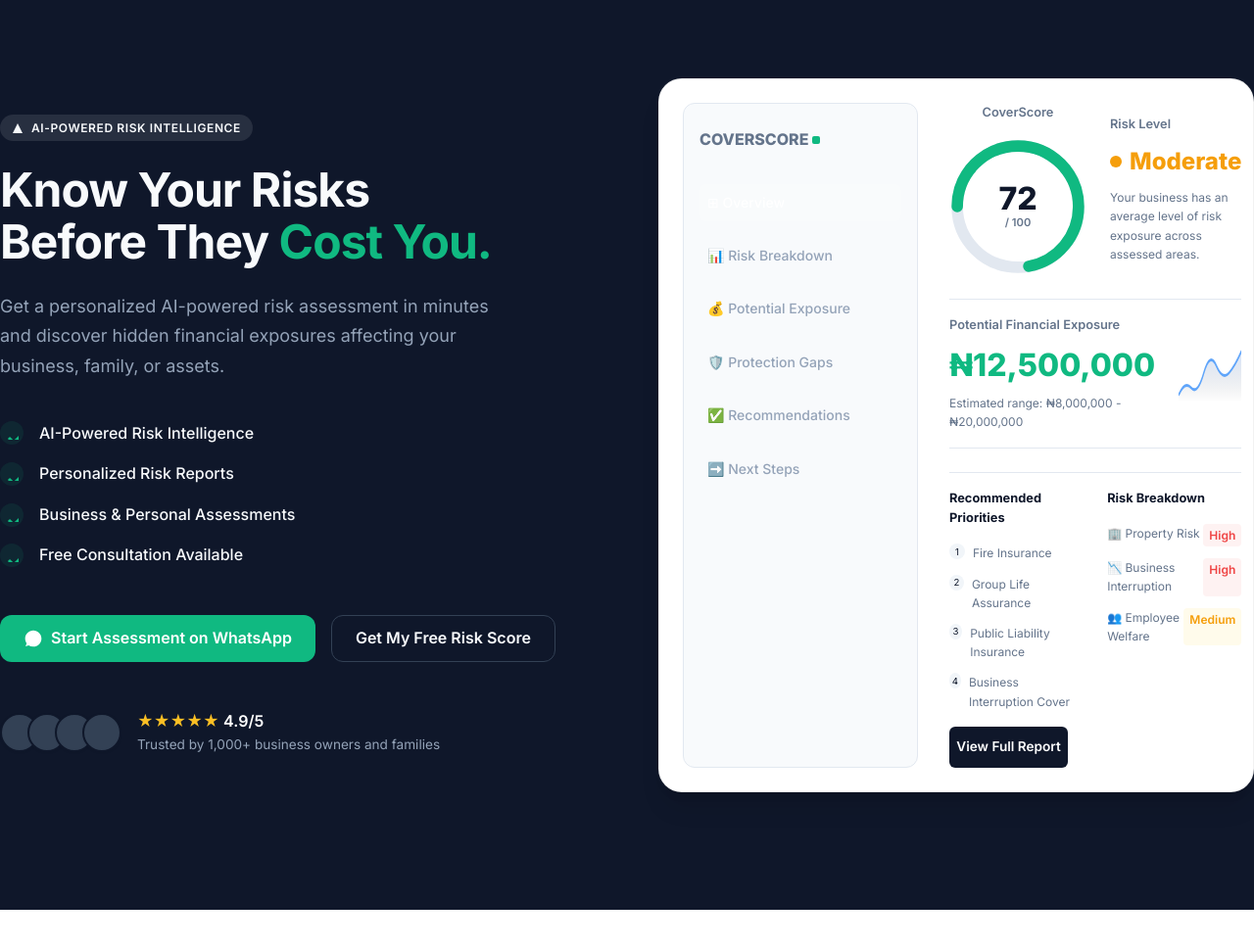
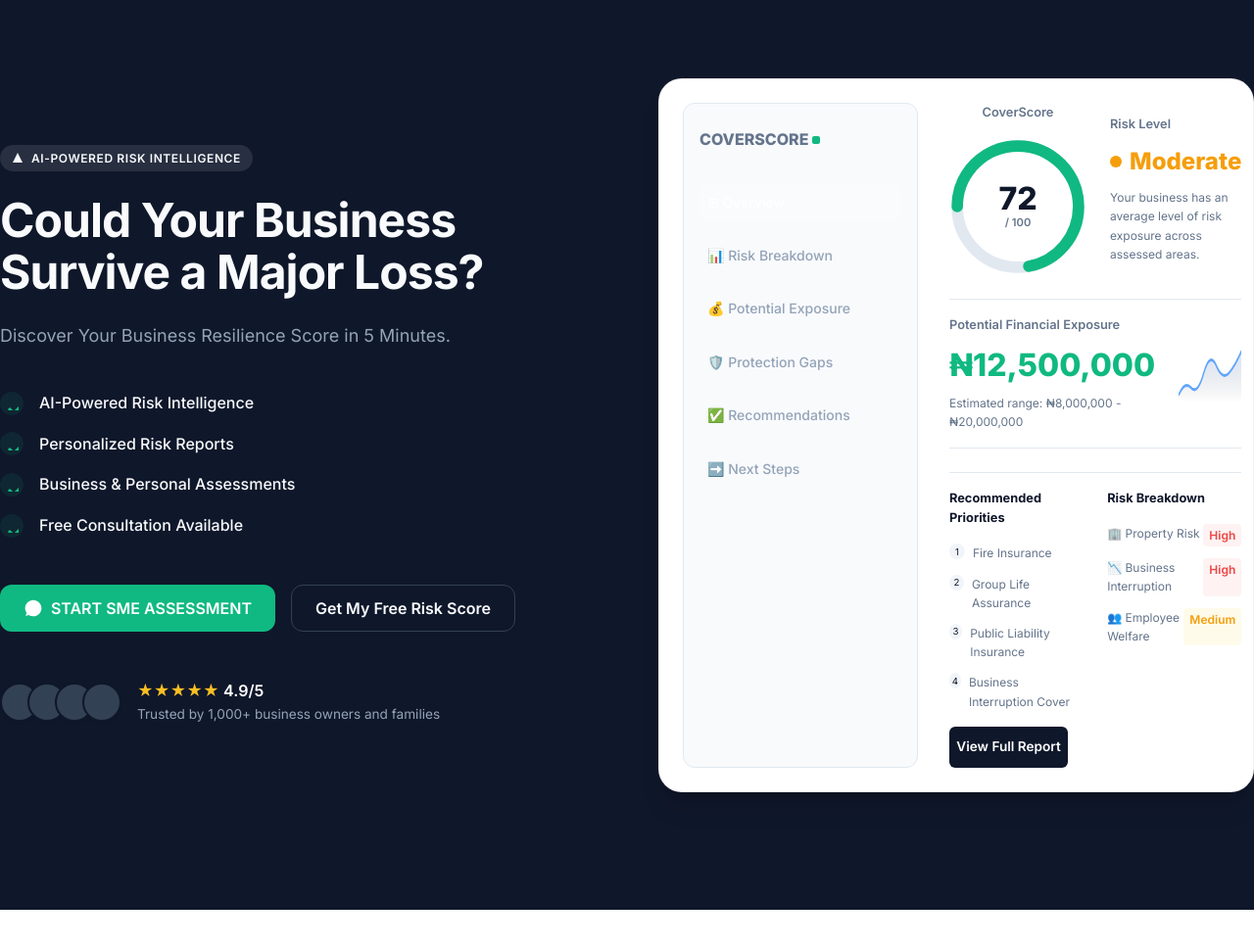
Before and after one commit to olaakanbi77/CoverScoreAI, a Node server app: page / in a window 1280 px wide. Shown: the part 80-1047 px from the top of the page at 98% size. Run offline with Node 20, Linux system fonts and the light colour scheme; some libraries are stand-ins or nearby versions.

Commit message:
fix: restore dynamic Handlebars variables for industry landing pages

```diff
--- a/src/views/landing.hbs
+++ b/src/views/landing.hbs
@@ -41,9 +41,21 @@
           AI-POWERED RISK INTELLIGENCE
         </div>
 
-        <h1 class="mo-hero-title">Know Your Risks<br>Before They <span>Cost You.</span></h1>
+        <h1 class="mo-hero-title">
+          {{#if headline}}
+            {{headline}}
+          {{else}}
+            Know Your Risks<br>Before They <span>Cost You.</span>
+          {{/if}}
+        </h1>
 
-        <p class="mo-hero-subtitle">Get a personalized AI-powered risk assessment in minutes and discover hidden financial exposures affecting your business, family, or assets.</p>
+        <p class="mo-hero-subtitle">
+          {{#if subheadline}}
+            {{subheadline}}
+          {{else}}
+            Get a personalized AI-powered risk assessment in minutes and discover hidden financial exposures affecting your business, family, or assets.
+          {{/if}}
+        </p>
 
         <div class="mo-check-list">
           <div class="mo-check-item">
@@ -67,7 +79,7 @@
         <div class="mo-hero-actions">
           <a href="/start-whatsapp" class="mo-btn mo-btn-green">
             <svg width="20" height="20" fill="currentColor" viewBox="0 0 24 24"><path d="M12 2C6.48 2 2 6.48 2 12c0 2.17.68 4.19 1.84 5.86L2.5 21.5l3.75-1.25A9.95 9.95 0 0012 22c5.52 0 10-4.48 10-10S17.52 2 12 2z"/></svg>
-            Start Assessment on WhatsApp
+            {{#if trigger}}{{trigger}}{{else}}Start Assessment on WhatsApp{{/if}}
           </a>
           <a href="#assessments" class="mo-btn mo-btn-outline">Get My Free Risk Score</a>
         </div>
```
